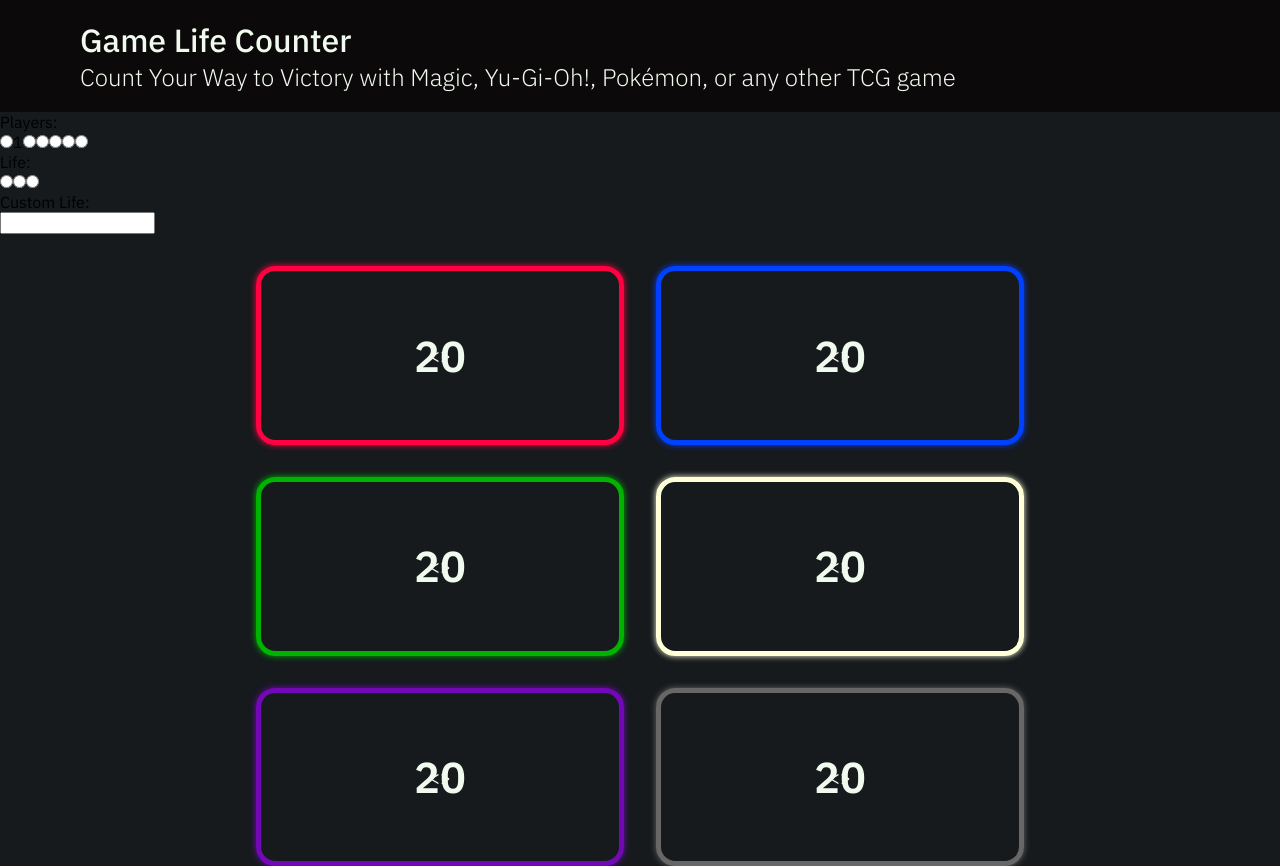
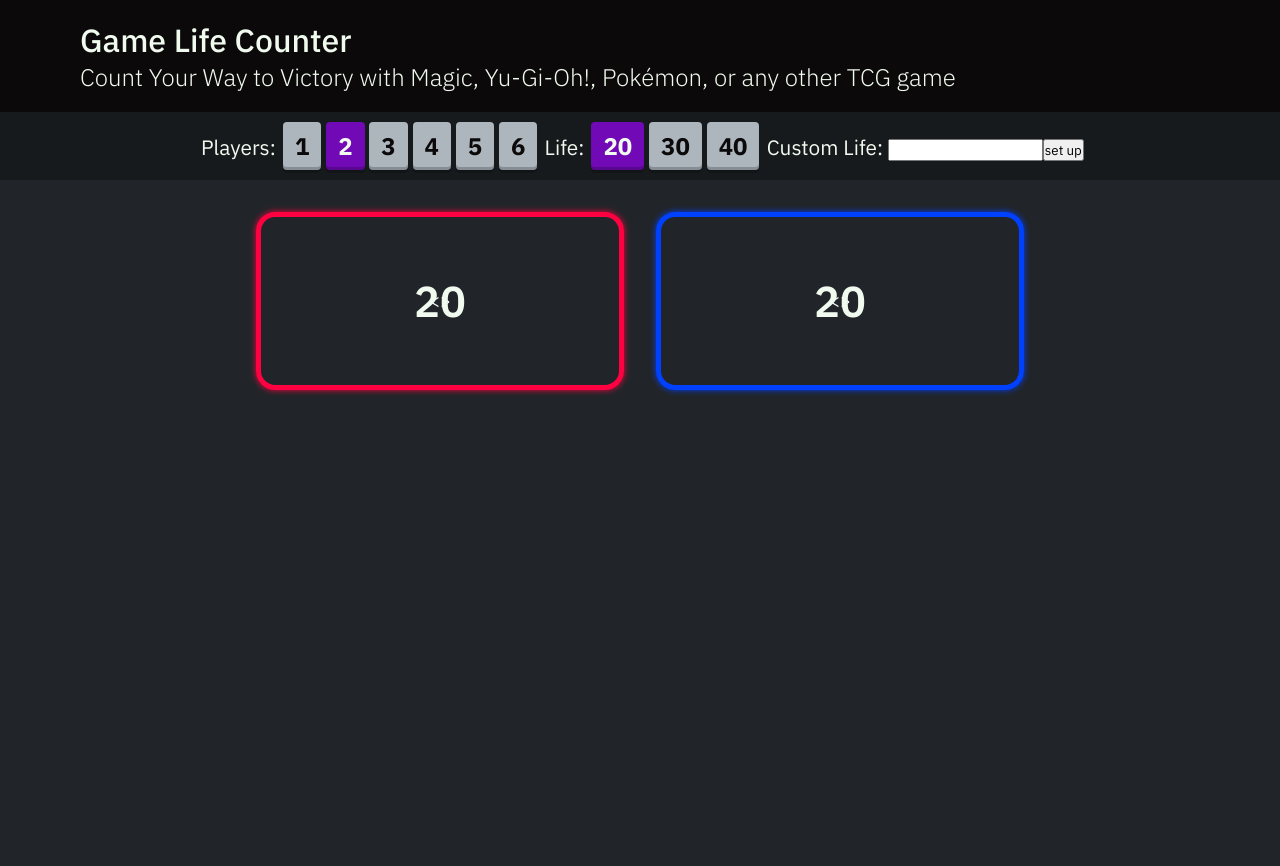
Before and after one commit to VladSpadey/GameLifeCounter, a React (Create React App) app: page / in a window 1280 px wide. After the commit the page ends 812 px from the top, so only its background shows below. Built offline with nearby package versions, Linux system fonts and the light colour scheme.

Commit message:
feat: implemented basic form, chosen amount of players is now rendered

```diff
--- a/src/App.css
+++ b/src/App.css
@@ -1,7 +1,8 @@
 :root {
   --black: #0b090a;
   --white: #f1faee;
-  --gray: #161a1d;
+  --gray: #212529;
+  --bright-gray: #161a1d;
   --light-gray: #adb5bd;
   --accent: #7209b7;
   --accent-hover: #480ca8;
@@ -89,3 +90,59 @@ body{
 .subtract-health-button:active{
   background: linear-gradient(to left, transparent 0%,var(--red) 250%);
 }
+
+/* Settings */
+.settings{
+  display: flex;
+  align-items: center;
+  justify-content: center;
+  background-color: var(--bright-gray);
+  padding: 0.6rem 0;
+}
+
+.settings form{
+  display: flex;
+  align-items: baseline;
+
+}
+.settings form p{
+  color: var(--white);
+  padding: 0.3rem;
+  font-size: 1.3rem;
+}
+.players-label, .defaultLife-label{
+  display: inline-block;
+  color: var(--black);
+  margin: 0 0.15em;
+  padding: 0.5rem 0.75rem;
+  cursor: pointer;
+  border-radius: 0.25em;
+  background: var(--light-gray);
+  box-shadow: 0 3px rgba(0, 0, 0, 0.2), inset 0 -3px 0 rgba(0, 0, 0, 0.22);
+  transition: 0.3s ease;
+  -webkit-user-select: none;
+  -moz-user-select: none;
+  -ms-user-select: none;
+  user-select: none;
+  &:hover{
+    background-color: #aaaaaa;
+  }
+  &:active {
+    transform: translateY(2px);
+    box-shadow: 0 3px 10px rgba(0, 0, 0, 0.2),
+      inset 0px -1px 0 rgba(0, 0, 0, 0.22);
+  }
+}
+
+.players:checked + .players-label, .defaultLife:checked + .defaultLife-label {
+  background: var(--accent);
+  color: var(--white);
+  &:hover {
+    background: var(--accent-hover);
+    color: var(--white);
+  }
+}
+
+.hidden {
+  display: none;
+}
--- a/src/App.js
+++ b/src/App.js
@@ -3,11 +3,21 @@ import UserCounter from './Components/UserCounter';
 import './App.css';
 
 function App() {
-  const [userAmount, setUserAmount] = useState(6);
+  const [userAmount, setUserAmount] = useState(5);
 
-  const handleUserAmountChange = (event) => {
-    setUserAmount(parseInt(event.target.value, 10));
+  const clickIncrement = 1;
+
+  const [selectedPlayers, setSelectedPlayers] = useState('2');
+  const [selectedLife, setSelectedLife] = useState('20');
+
+  const handlePlayersChange = (event) => {
+    setSelectedPlayers(event.target.value);
   };
+
+  const handleLifeChange = (event) => {
+    setSelectedLife(event.target.value);
+  };
+
 
   const colors = ["#ff0040", "#0040ff", "#00b300", "#ffffd8", "#7209b7", "#676767"];
 
@@ -21,26 +31,45 @@ function App() {
         <div className='settings'>
           <form>
             <p>Players: </p>
-            <input type="radio" name="players" id="players-1" value="1"></input><label for="players-1">1</label>
-            <input type="radio" name="players" value="2"></input>
-            <input type="radio" name="players" value="3"></input>
-            <input type="radio" name="players" value="4"></input>
-            <input type="radio" name="players" value="5"></input>
-            <input type="radio" name="players" value="6"></input>
-
+            {[1, 2, 3, 4, 5, 6].map((number) => (
+              <div key={number}>
+                <input
+                  type="radio"
+                  name="players"
+                  id={`players-${number}`}
+                  value={number}
+                  className='hidden players'
+                  checked={selectedPlayers === `${number}`}
+                  onChange={handlePlayersChange}
+                />
+                <label htmlFor={`players-${number}`} className='players-label'><h2>{number}</h2></label>
+              </div>
+            ))}
             <p>Life: </p>
-            <input type="radio" name="life" value="20"></input>
-            <input type="radio" name="life" value="20"></input>
-            <input type="radio" name="life" value="40"></input>
+            {[20, 30, 40].map((value, index) => (
+              <div key={index}>
+                <input
+                  type="radio"
+                  name="life"
+                  id={`life-${index + 1}`}
+                  value={value}
+                  className='hidden defaultLife'
+                  checked={selectedLife === `${value}`}
+                  onChange={handleLifeChange}
+                />
+                <label htmlFor={`life-${index + 1}`} className='defaultLife-label'><h2>{value}</h2></label>
+              </div>
+            ))}
             <p>Custom Life:</p> <input />
+            <input type="button" value="set up"></input>
           </form>
         </div>
       </header>
       <div className='counters'>
-        {userAmount > 0 && (
+        {selectedPlayers > 0 && (
           <div className='container'>
-            {Array.from({ length: userAmount }).map((_, index) => (
-              <UserCounter key={index} startingLife={20} color={colors[index]}/>
+            {Array.from({ length: selectedPlayers }).map((_, index) => (
+              <UserCounter key={index} startingLife={selectedLife} clickIncrement={clickIncrement} color={colors[index]}/>
             ))}
           </div>
         )}
--- a/src/Components/UserCounter.js
+++ b/src/Components/UserCounter.js
@@ -2,6 +2,7 @@ import { useState } from "react";
 
 function UserComponent(props){
     const [life, setLife] = useState(props.startingLife);
+    const clickIncrement = props.clickIncrement;
     const less = "<";
     const more = ">";
 
@@ -11,10 +12,10 @@ function UserComponent(props){
     };
 
     function subtractLife(){
-        setLife(life-1);
+        setLife(life-clickIncrement);
     }
     function addLife(){
-        setLife(life+1);
+        setLife(life+clickIncrement);
     }
 
     return(
```
